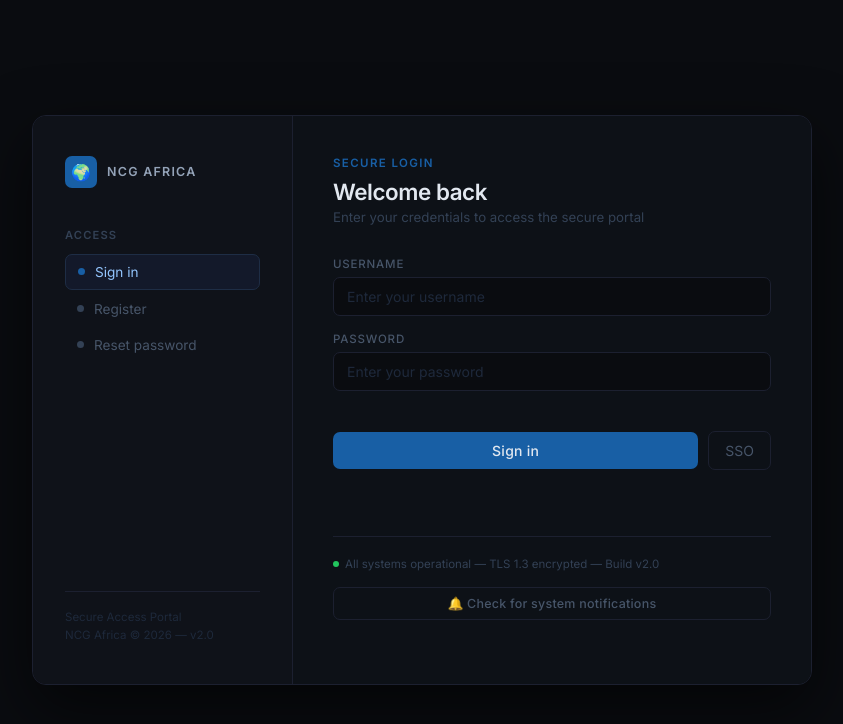
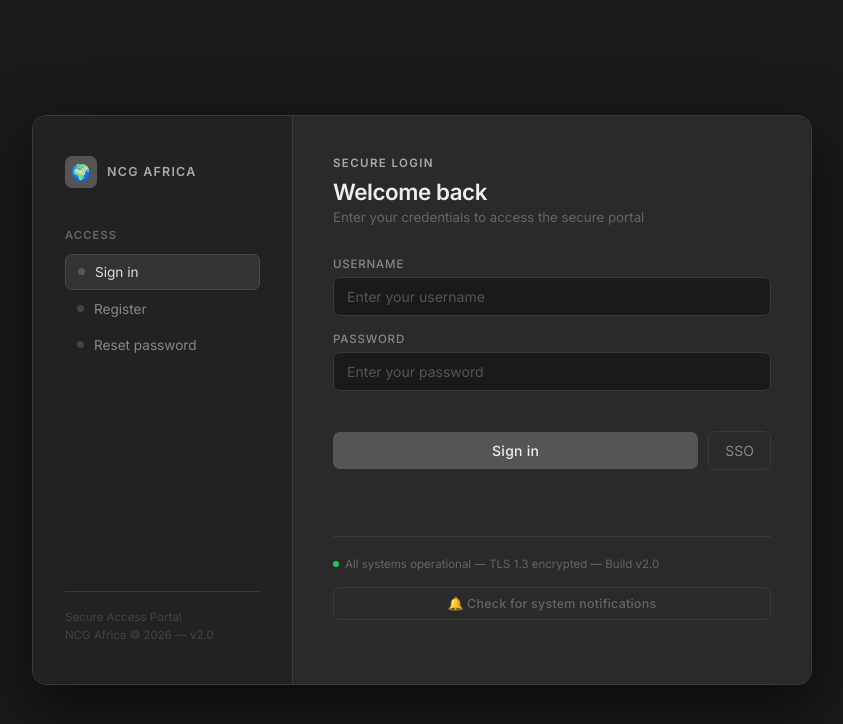
Before and after one commit to essiewakukha/simple-test, a plain HTML site: page index.html in a window 1280 px wide. Shown: the whole page, without its empty margins (218-1061 px from the left). Drawn offline with Linux system fonts and the light colour scheme.

Commit message:
changing color

```diff
--- a/index.html
+++ b/index.html
@@ -15,7 +15,7 @@
     justify-content: center;
     align-items: center;
     min-height: 100vh;
-    background: #0a0c10;
+    background: #1a1a1a;
   }
 
   .wrapper {
@@ -24,14 +24,14 @@
     min-height: 480px;
     border-radius: 14px;
     overflow: hidden;
-    border: 1px solid #1c2030;
+    border: 1px solid #3a3a3a;
     box-shadow: 0 24px 64px rgba(0,0,0,0.6);
   }
 
   .sidebar {
     width: 260px;
-    background: #0f1219;
-    border-right: 1px solid #1c2030;
+    background: #222222;
+    border-right: 1px solid #3a3a3a;
     padding: 2.5rem 2rem;
     display: flex;
     flex-direction: column;
@@ -49,7 +49,7 @@
   .brand-icon {
     width: 32px;
     height: 32px;
-    background: #185FA5;
+    background: #555555;
     border-radius: 7px;
     display: flex;
     align-items: center;
@@ -61,7 +61,7 @@
   .brand-name {
     font-size: 0.78rem;
     font-weight: 600;
-    color: #94a3b8;
+    color: #aaaaaa;
     letter-spacing: 0.1em;
     text-transform: uppercase;
   }
@@ -69,7 +69,7 @@
   .sidebar-heading {
     font-size: 0.7rem;
     font-weight: 600;
-    color: #334155;
+    color: #666666;
     letter-spacing: 0.1em;
     text-transform: uppercase;
     margin-bottom: 0.75rem;
@@ -82,38 +82,38 @@
     padding: 9px 12px;
     border-radius: 7px;
     font-size: 0.85rem;
-    color: #475569;
+    color: #888888;
     cursor: default;
     margin-bottom: 2px;
   }
 
   .nav-item.active {
-    background: #13192a;
-    color: #93c5fd;
-    border: 1px solid #1e2d45;
+    background: #333333;
+    color: #dddddd;
+    border: 1px solid #4a4a4a;
   }
 
   .nav-item .dot {
     width: 7px;
     height: 7px;
     border-radius: 50%;
-    background: #185FA5;
+    background: #555555;
     flex-shrink: 0;
   }
 
-  .nav-item .dot.gray { background: #334155; }
+  .nav-item .dot.gray { background: #444444; }
 
   .sidebar-footer {
     font-size: 0.72rem;
-    color: #1e293b;
+    color: #444444;
     line-height: 1.6;
-    border-top: 1px solid #1c2030;
+    border-top: 1px solid #3a3a3a;
     padding-top: 1rem;
   }
 
   .main {
     flex: 1;
-    background: #0d1117;
+    background: #2a2a2a;
     padding: 2.5rem 2.5rem;
     display: flex;
     flex-direction: column;
@@ -123,7 +123,7 @@
   .eyebrow {
     font-size: 0.72rem;
     font-weight: 600;
-    color: #185FA5;
+    color: #aaaaaa;
     letter-spacing: 0.12em;
     text-transform: uppercase;
     margin-bottom: 0.5rem;
@@ -132,14 +132,14 @@
   h2 {
     font-size: 1.4rem;
     font-weight: 600;
-    color: #e2e8f0;
+    color: #eeeeee;
     margin-bottom: 0.3rem;
     letter-spacing: -0.02em;
   }
 
   .subtitle {
     font-size: 0.83rem;
-    color: #334155;
+    color: #666666;
     margin-bottom: 2rem;
   }
 
@@ -149,7 +149,7 @@
     display: block;
     font-size: 0.72rem;
     font-weight: 500;
-    color: #475569;
+    color: #888888;
     letter-spacing: 0.07em;
     text-transform: uppercase;
     margin-bottom: 6px;
@@ -158,18 +158,18 @@
   input {
     width: 100%;
     padding: 10px 13px;
-    background: #0a0c10;
-    border: 1px solid #1c2030;
+    background: #1a1a1a;
+    border: 1px solid #3a3a3a;
     border-radius: 7px;
-    color: #cbd5e1;
+    color: #cccccc;
     font-size: 0.875rem;
     font-family: inherit;
     outline: none;
     transition: border-color 0.15s;
   }
 
-  input::placeholder { color: #1e293b; }
-  input:focus { border-color: #185FA5; }
+  input::placeholder { color: #555555; }
+  input:focus { border-color: #888888; }
 
   .btn-row {
     display: flex;
@@ -181,8 +181,8 @@
   button {
     flex: 1;
     padding: 10px;
-    background: #185FA5;
-    color: #e2e8f0;
+    background: #555555;
+    color: #eeeeee;
     border: none;
     border-radius: 7px;
     cursor: pointer;
@@ -193,15 +193,15 @@
     transition: background 0.15s;
   }
 
-  button:hover { background: #1a6bbf; }
-  button:active { background: #0f4a80; }
+  button:hover { background: #666666; }
+  button:active { background: #444444; }
 
   .btn-secondary {
     flex: none;
     padding: 10px 16px;
     background: transparent;
-    color: #475569;
-    border: 1px solid #1c2030;
+    color: #888888;
+    border: 1px solid #3a3a3a;
     border-radius: 7px;
     cursor: default;
     font-size: 0.875rem;
@@ -226,7 +226,7 @@
     gap: 6px;
     margin-top: 2rem;
     padding-top: 1.25rem;
-    border-top: 1px solid #1c2030;
+    border-top: 1px solid #3a3a3a;
   }
 
   .status-dot {
@@ -239,7 +239,7 @@
 
   .status-text {
     font-size: 0.72rem;
-    color: #334155;
+    color: #666666;
   }
 </style>
 </head>
@@ -298,10 +298,10 @@
       <span class="status-text">All systems operational &mdash; TLS 1.3 encrypted &mdash; Build v2.0</span>
     </div>
 
-    <button onclick="showNotice()" style="margin-top:1rem; background:transparent; border:1px solid #1c2030; color:#475569; font-size:0.78rem; padding:8px 14px; border-radius:7px; cursor:pointer; width:100%;">
+    <button onclick="showNotice()" style="margin-top:1rem; background:transparent; border:1px solid #3a3a3a; color:#666666; font-size:0.78rem; padding:8px 14px; border-radius:7px; cursor:pointer; width:100%;">
       🔔 Check for system notifications
     </button>
-    <p id="notice" style="font-size:0.75rem; color:#334155; margin-top:0.5rem; text-align:center; min-height:16px;"></p>
+    <p id="notice" style="font-size:0.75rem; color:#666666; margin-top:0.5rem; text-align:center; min-height:16px;"></p>
   </div>
 
 </div>
```
